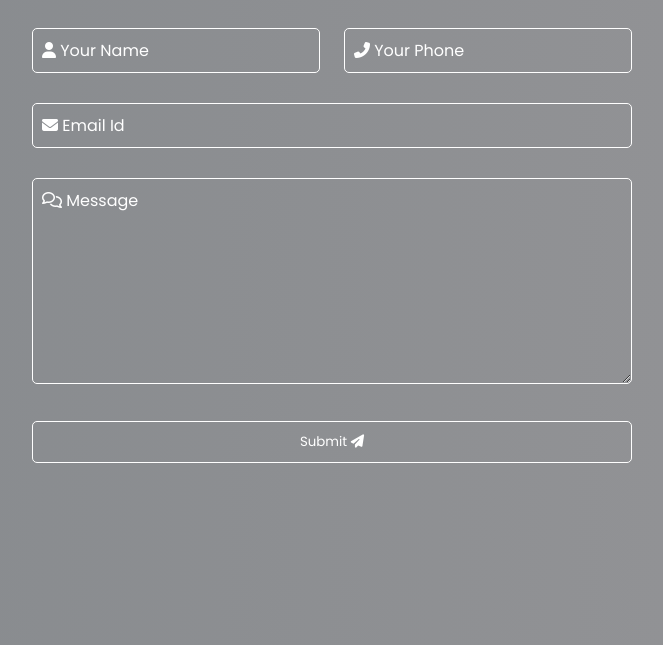
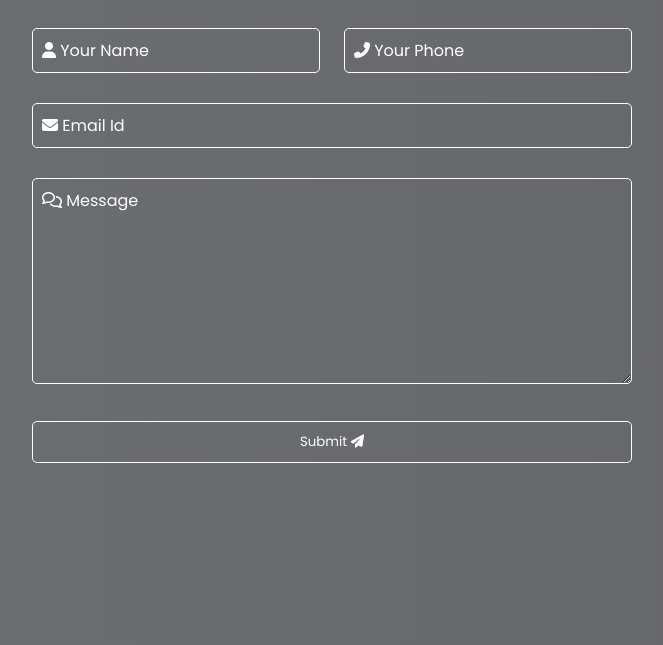
Before and after one commit to Fahim9690/Form_input, a plain HTML site: page index.html in a window 1280 px wide. Shown: the part 155-800 px from the top of the page, without its empty margins (308-971 px from the left). Drawn offline with Linux system fonts and the light colour scheme; the site is published under a folder, as on GitHub Pages, so addresses that start at the root find nothing.

Commit message:
Update style.css

```diff
--- a/style.css
+++ b/style.css
@@ -12,7 +12,7 @@
     height: 100vh;
     /* background-image:url(./img/bg.jpg) ; */
     background-image: linear-gradient(to left, rgba(51, 51, 56, 0.52), rgba(89, 94, 99, 0.73)),
-    url('/img/bg.jpg');;
+    url('./img/bg.jpg');;
     background-position: center;
     background-size: cover;
     display: flex;
```
